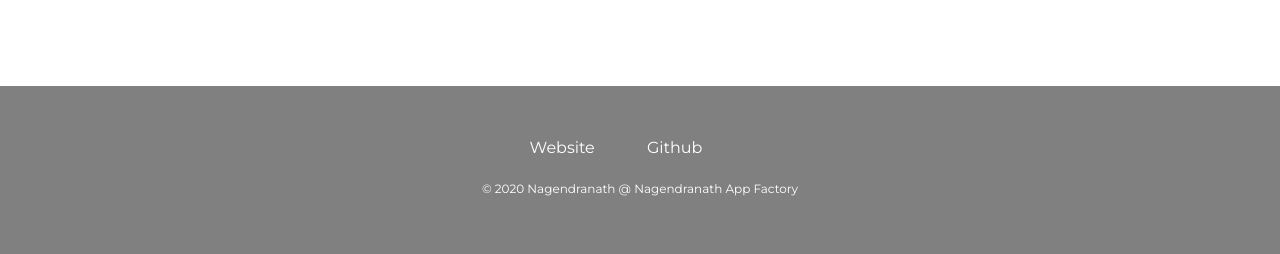
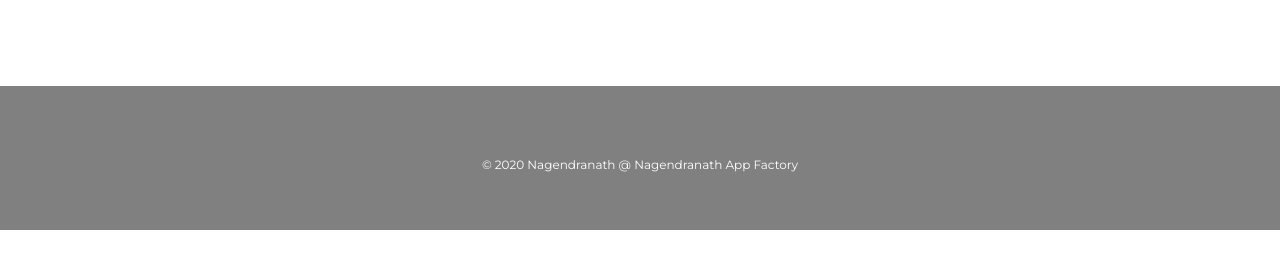
Before and after one commit to nagendranathyr/profile, a plain HTML site: page index.html in a window 1280 px wide. Shown: the part 2213-2467 px from the top of the page. After the commit the page ends 2443 px from the top, so only its background shows below. Drawn offline with nearby package versions, Linux system fonts and the light colour scheme.

Commit message:
Update index.html

```diff
--- a/index.html
+++ b/index.html
@@ -166,8 +166,6 @@
 
 
   <div class="bottom-container">
-    <a class="footer-link" href="https://www.linkedin.com/in/nagendranathyr">Website</a>
-    <a class="footer-link" href="https://github.com/nagendranathyr">Github</a>
     <p class="copyright">© 2020 Nagendranath @ Nagendranath App Factory</p>
   </div>
 
```
